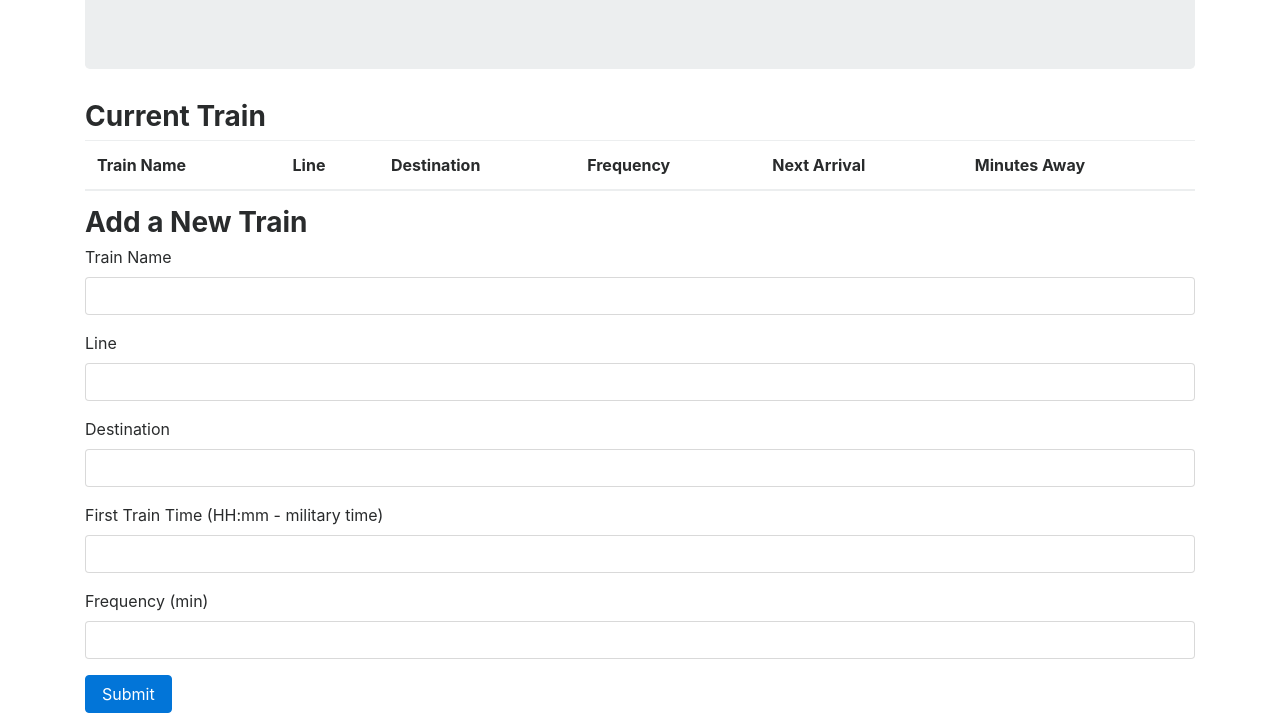
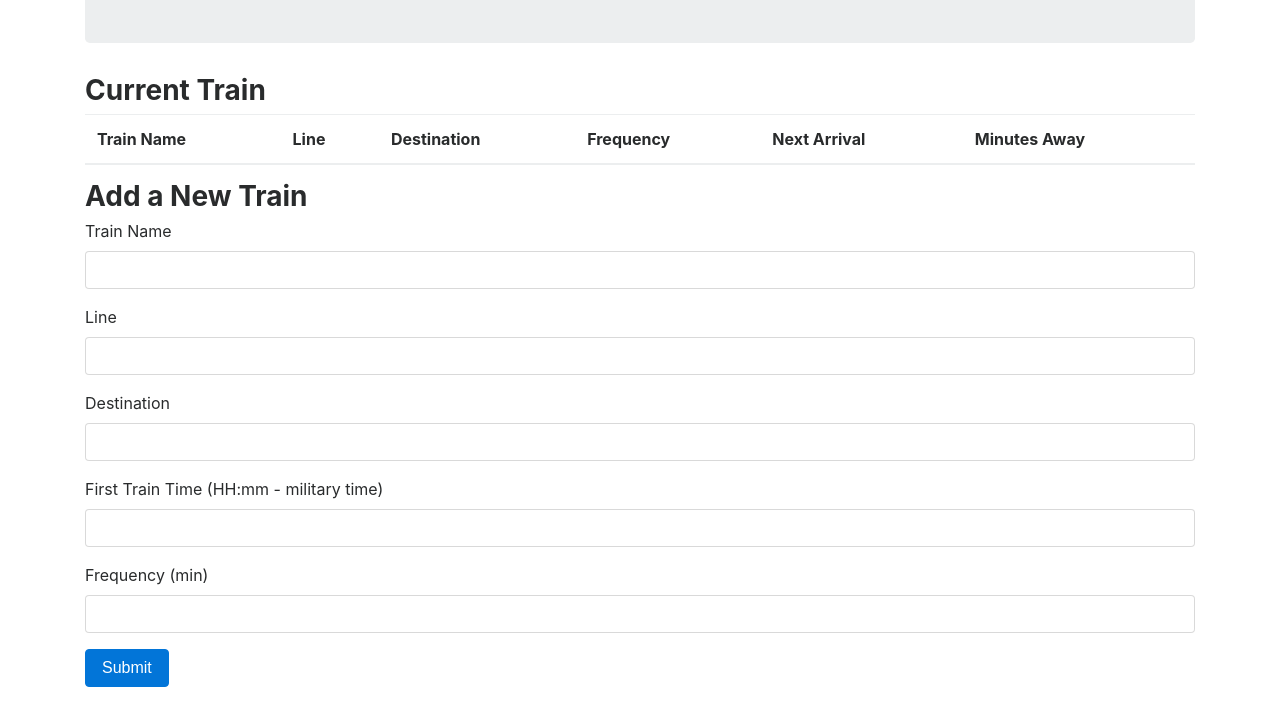
Before and after one commit to KKShah123/Train-Scheduler, a plain HTML site: page index.html in a window 1280 px wide. Shown: the part 176-889 px from the top of the page. After the commit the page ends 863 px from the top, so only its background shows below. Drawn offline with nearby package versions, Linux system fonts and the light colour scheme; no server answers; a script that the page names is missing.

Commit message:
Update index.html

```diff
--- a/index.html
+++ b/index.html
@@ -2,10 +2,9 @@
 <html>
 <head>
 	<title>Train Scheduler</title>
-	<link rel="stylesheet" href="https://maxcdn.bootstrapcdn.com/bootstrap/4.0.0-alpha.6/css/bootstrap.min.css" integrity="sha384-rwoIResjU2yc3z8GV/NPeZWAv56rSmLldC3R/AZzGRnGxQQKnKkoFVhFQhNUwEyJ"
-    crossorigin="anonymous">
-  <link rel="stylesheet" href="assets/css/normalize.css">
-  <link rel="stylesheet" href="assets/css/style.css">
+<link rel="stylesheet" href="https://maxcdn.bootstrapcdn.com/bootstrap/4.0.0-alpha.6/css/bootstrap.min.css" integrity="sha384-rwoIResjU2yc3z8GV/NPeZWAv56rSmLldC3R/AZzGRnGxQQKnKkoFVhFQhNUwEyJ"
+		crossorigin="anonymous">
+
 <script src="https://www.gstatic.com/firebasejs/4.2.0/firebase.js"></script>
 	<!-- Stylesheets -->
 	<link rel="stylesheet" href="assets/css/reset.css">
```
